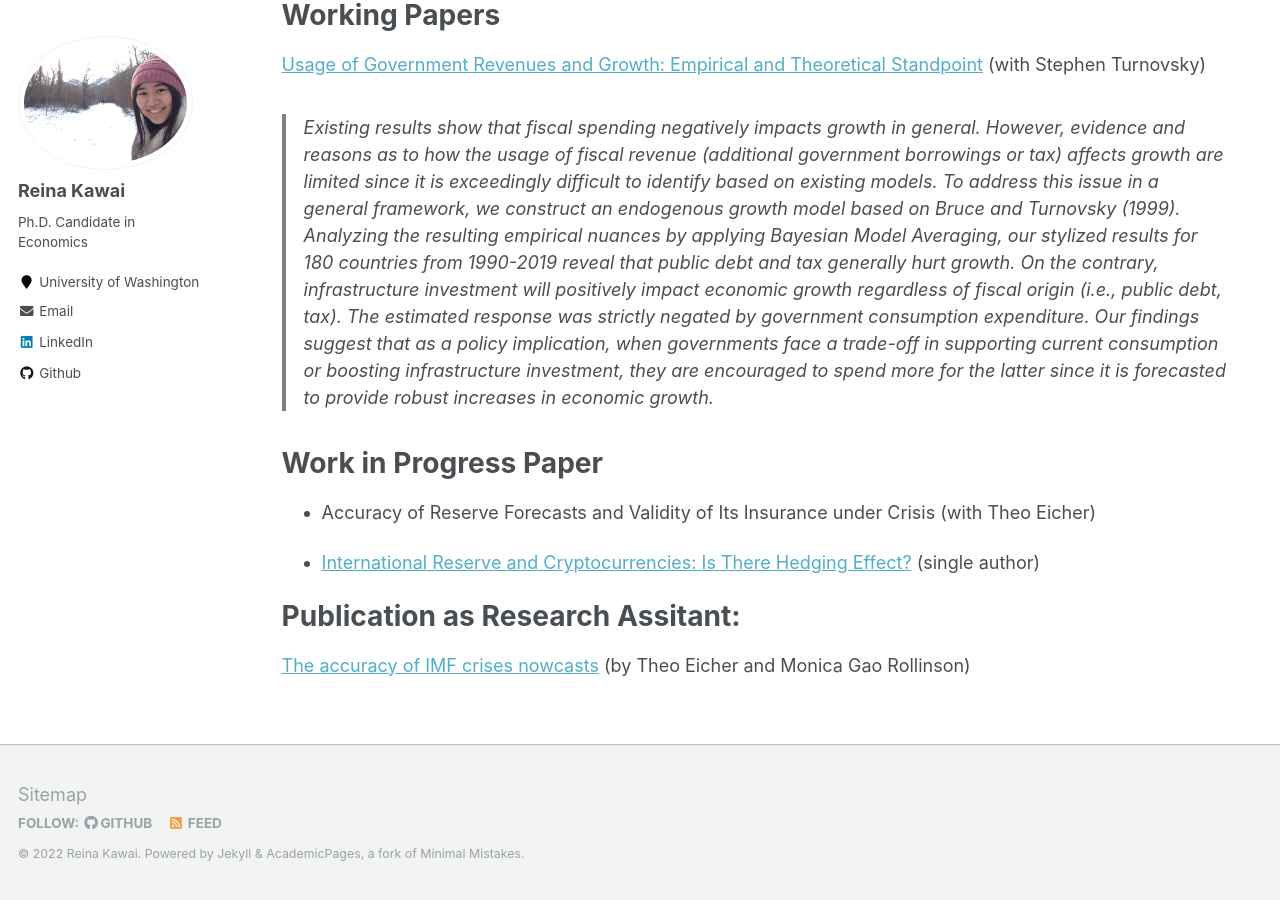
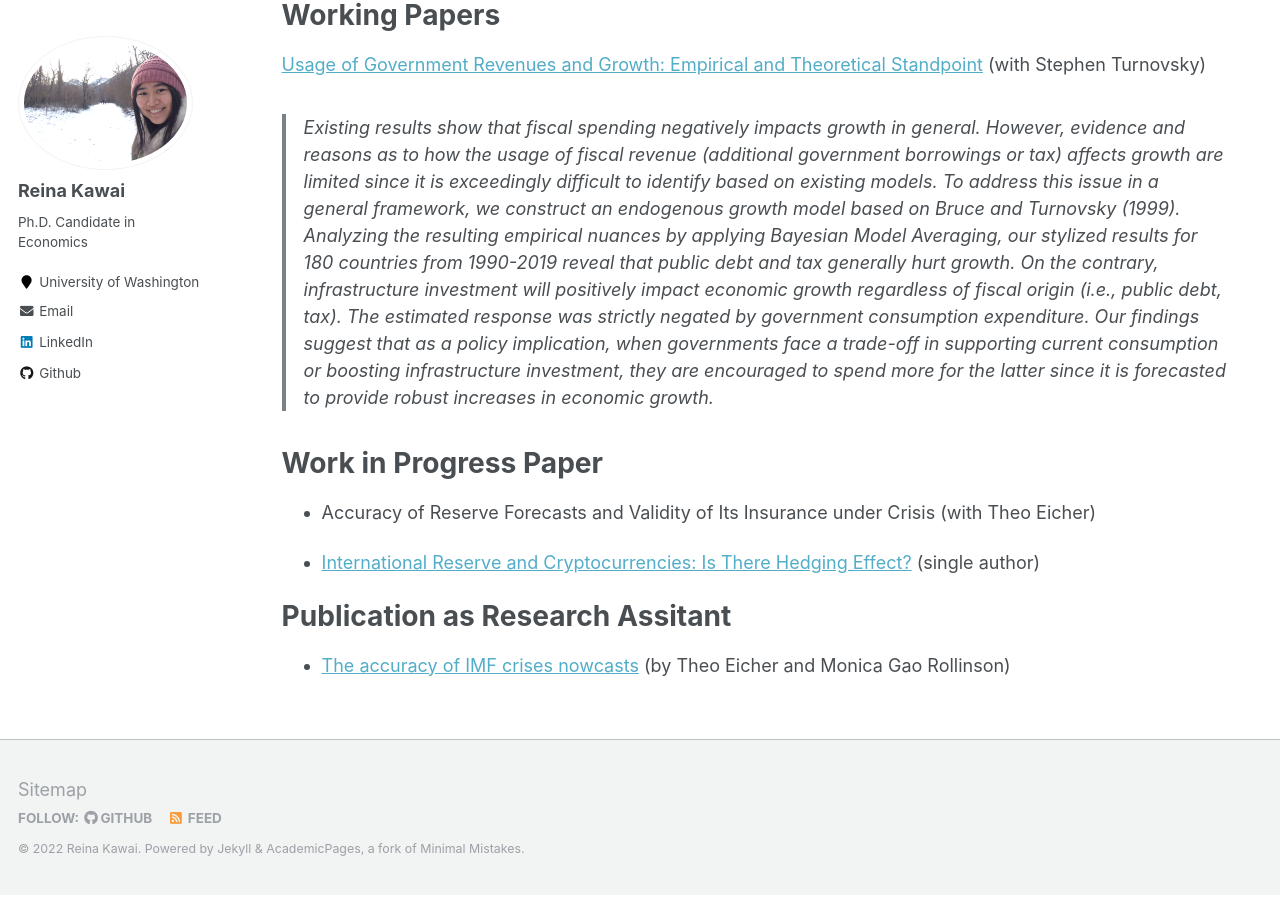
Before and after one commit to Reina-Kawai/Reina-Kawai.github.io, a Jekyll site: the page built from _pages/research.md, in a window 1280 px wide and 900 px high, scrolled down 1695 px. Built offline with Jekyll 4.4.1, drawn with Linux system fonts in a browser that asks for light colours.

```diff
--- a/_pages/research.md
+++ b/_pages/research.md
@@ -6,7 +6,7 @@ author_profile: true
 ---
 
 <img src="https://Reina-Kawai.github.io/images/Website_research_part.jpg" width="800"> <br/>
-&emsp;&emsp;&emsp;&emsp;&emsp;&emsp;&emsp;&emsp;&emsp;&emsp; Conference in Rome, Italy, 2022
+&emsp;&emsp;&emsp;&emsp;&emsp;&emsp;&emsp;&emsp;&emsp;&emsp;&emsp;&emsp;&emsp;&emsp;&emsp; Conference in Rome, Italy, 2022
 
 
 Job Market Paper
@@ -38,10 +38,10 @@ Work in Progress Paper
 * [International Reserve and Cryptocurrencies: Is There Hedging Effect?](https://github.com/Reina-Kawai/Reina-Kawai.github.io/blob/main/files/Crypto_Research_v1.pdf) (single author)
 
 
-Publication as Research Assitant:
+Publication as Research Assitant
 ===
 
-[The accuracy of IMF crises nowcasts](https://www.sciencedirect.com/science/article/pii/S0169207021002132)
+* [The accuracy of IMF crises nowcasts](https://www.sciencedirect.com/science/article/pii/S0169207021002132)
 (by Theo Eicher and Monica Gao Rollinson)
 
 
```
